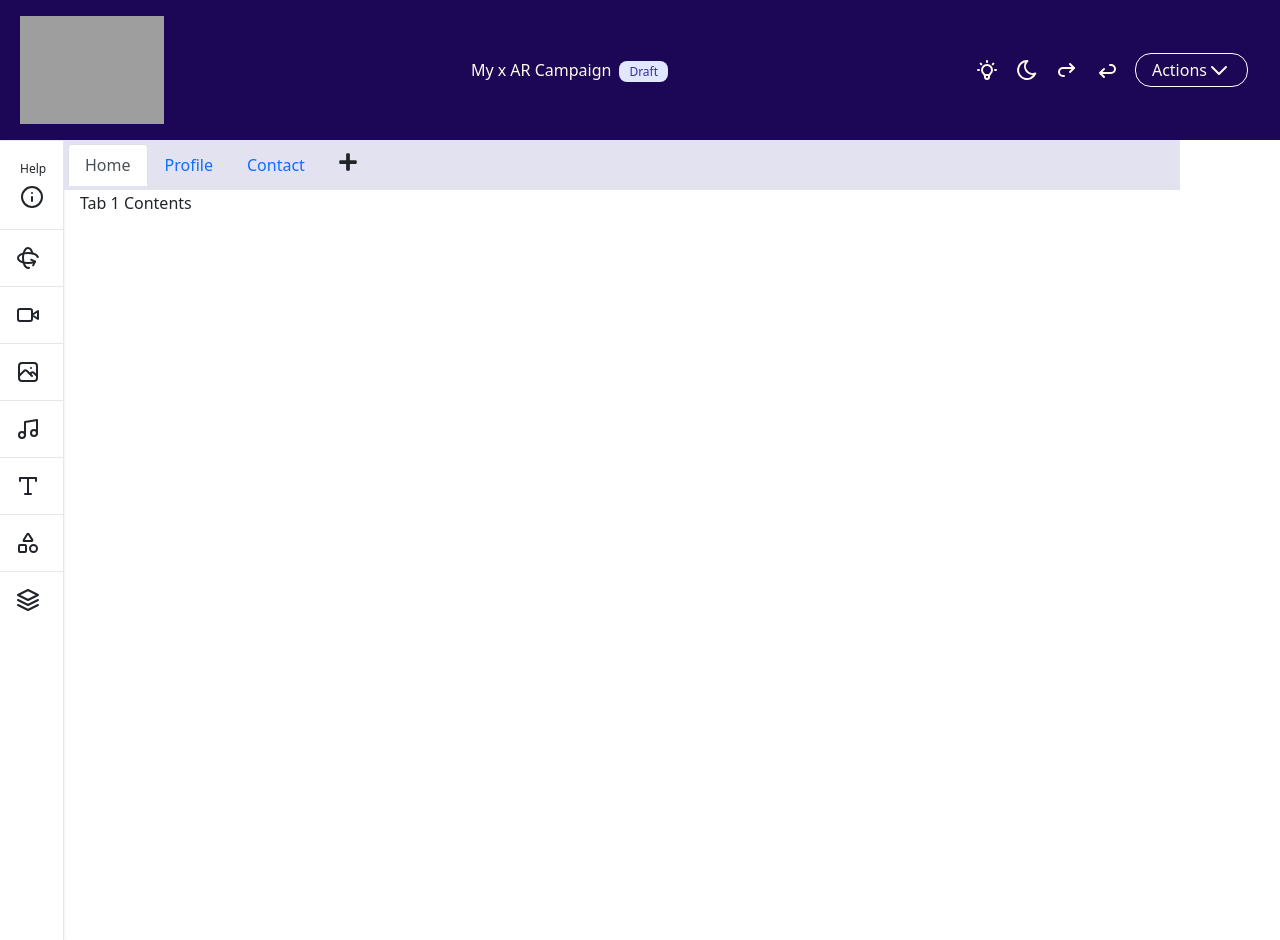
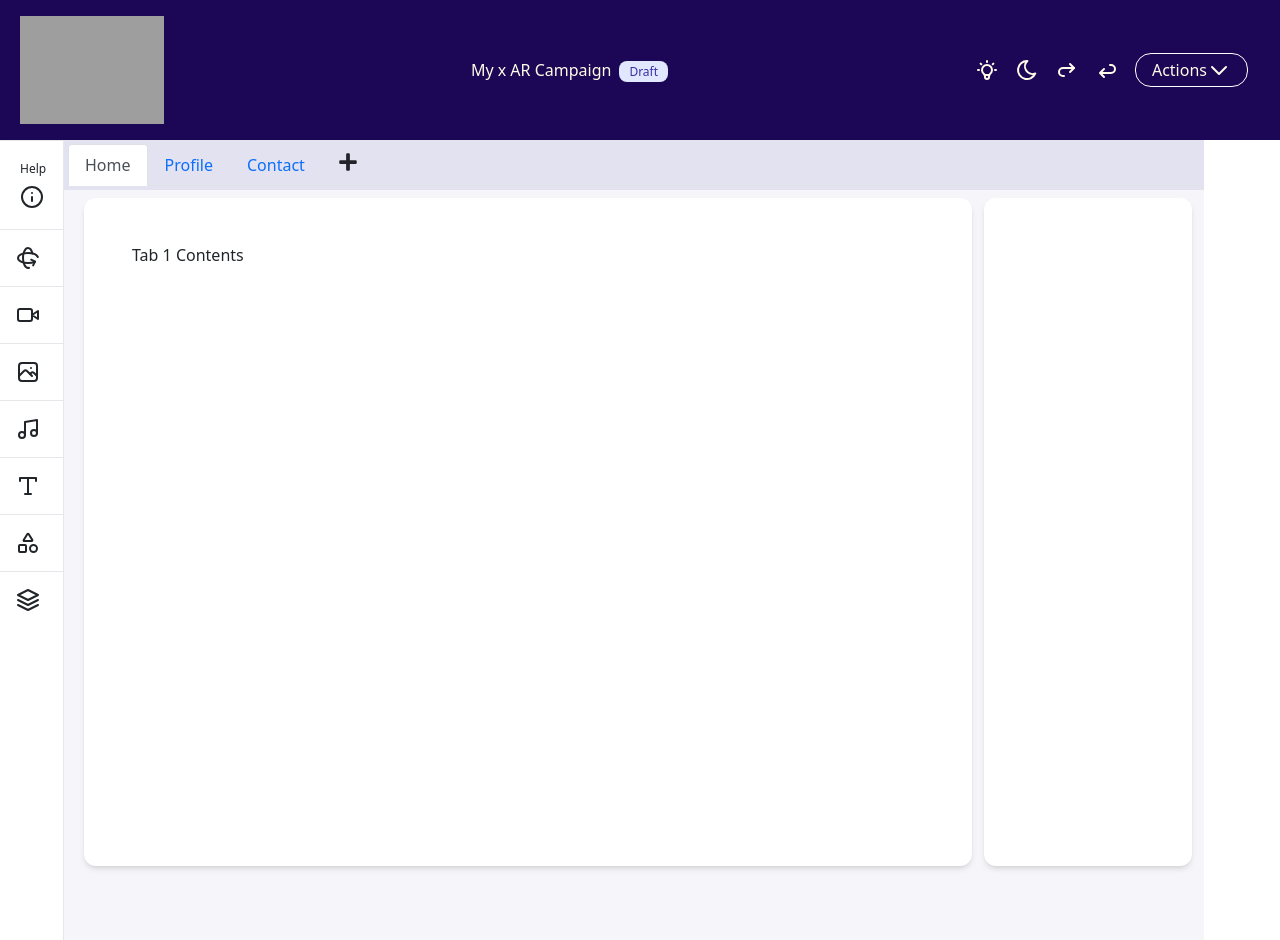
Before and after one commit to Zakari-Anas/UIReact, a React (Create React App) app: page / in a window 1280 px wide. Both pictures are taken after a click on the link "Home". Built offline with nearby package versions, Linux system fonts and the light colour scheme; grey boxes are pictures that could not be loaded.

Commit message:
scenes contents

```diff
--- a/src/components/Scenes.js
+++ b/src/components/Scenes.js
@@ -18,8 +18,8 @@ function Scenes() {
   };
 
   return (
-    <Container className='ml-0'>
-      <Row  className='  max-w-full w-screen '>
+    <Container className='ml-0 ' style={{background:"#f6f5f9"}}>
+      <Row  className=' '>
         <Col className=' p-1  ' style={{background:"#e2e2f0"}}>
           <Nav tabs >
             {tabs.map((tab, index) => (
@@ -40,19 +40,30 @@ function Scenes() {
           </Nav>
         </Col>
       </Row>
-      <TabContent activeTab={key} className='p-1 '>
+      <div className='flex'>
+        <div>
+      <TabContent activeTab={key} className='p-1'>
         {tabs.map((tab, index) => (
-          <TabPane key={index} tabId={`tab-${index}`}>
+          <TabPane className='bg-white shadow-md h-[668px] w-[888px] rounded-xl p-5 ml-1 mt-1' key={index}  tabId={`tab-${index}`}>
             <Row>
               <Col sm="12">
-                <h4>
+                <h4 >
                   Tab {index + 1} Contents
                 </h4>
               </Col>
             </Row>
           </TabPane>
         ))}
+
+
+
       </TabContent>
+      </div>
+      <div className='bg-white ml-2 mt-2 h-[668px] w-[414px] shadow-md rounded-xl'>
+
+      </div>
+      </div>
+
     </Container>
   );
 }
--- a/tailwind.config.js
+++ b/tailwind.config.js
@@ -4,7 +4,11 @@ module.exports = {
    "./src/**/*.{js,jsx,ts,tsx}",
  ],
  theme: {
-   extend: {},
+   extend: {
+    colors: {
+      'custom-yellow':'#BAA333',
+    }
+   },
  },
  plugins: [],
 }
```
